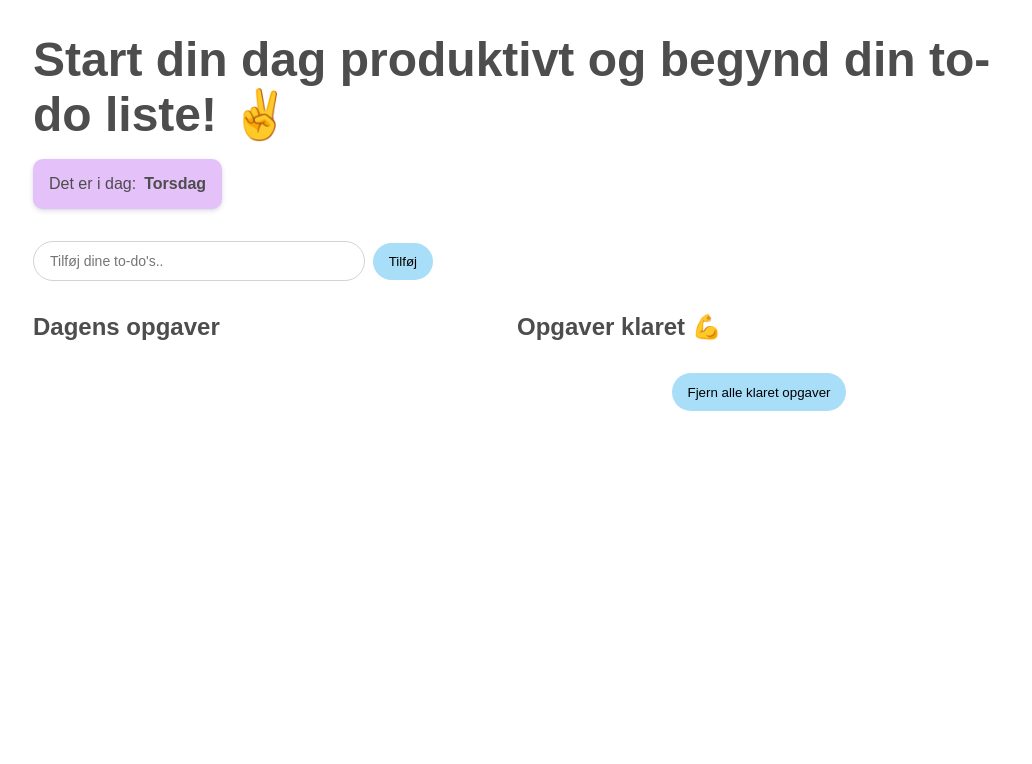
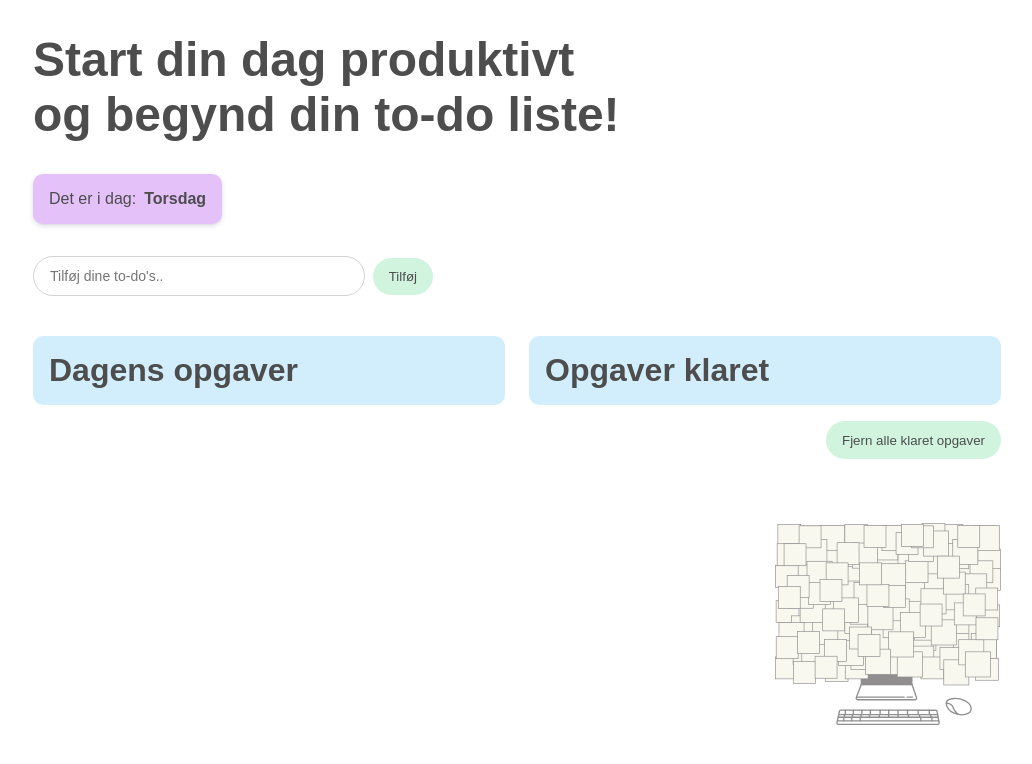
Before and after one commit to ceciliejadach/to_do_app, a plain HTML site: page index.html in a window 1280 px wide. Shown: the whole page, without its empty margins (123-1155 px from the left). Drawn offline with Linux system fonts and the light colour scheme.

Commit message:
færdig med styling

```diff
--- a/index.html
+++ b/index.html
@@ -11,16 +11,16 @@
 
 <body>
     <main>
-        <h1>Start din dag produktivt og begynd din to-do liste! &#9996</h1>
+        <h1>Start din dag produktivt og begynd din to-do liste!</h1>
         <div class="day_container">
             <p>Det er i dag:</p>
-            <strong id="demo"></strong>
-        </div>
-        <div class="input-field">
-            <input type="text" id="task" placeholder="Tilføj dine to-do's..">
-            <button class="add">Tilføj</button>
+            <strong id="day"></strong>
         </div>
         <div class="grid">
+            <div class="input-field">
+                <input type="text" id="task" placeholder="Tilføj dine to-do's..">
+                <button class="add">Tilføj</button>
+            </div>
             <div class="todo_container">
                 <div class="flex">
                     <h2 class="to_do">Dagens opgaver</h2>
@@ -30,7 +30,7 @@
                 </ul>
             </div>
             <div class="done_container">
-                <h2 id="done">Opgaver klaret &#128170</h2>
+                <h2 id="done">Opgaver klaret</h2>
                 <ul id="done_list_container">
                     <!-- <li></li> -->
                 </ul>
@@ -42,12 +42,12 @@
                 <button id="remove_all">Fjern alle klaret opgaver</button>
             </div>
         </div>
-        <!-- <div class="grid_2">
+        <div class="grid_2">
             <div></div>
             <div>
                 <img src="/svg/computer.svg" alt="computer">
             </div>
-        </div> -->
+        </div>
     </main>
 </body>
 
--- a/script.js
+++ b/script.js
@@ -14,7 +14,7 @@ const weekday = ["Søndag", "Mandag", "Tirsdag", "Onsdag", "Torsdag", "Fredag",
 
 const d = new Date();
 let day = weekday[d.getDay()];
-document.getElementById("demo").innerHTML = day;
+document.getElementById("day").innerHTML = day;
 
 //Lav array (det skal være tomt fra starten)
 let taskArray = [];
--- a/style.css
+++ b/style.css
@@ -6,21 +6,33 @@
 
 :root {
   --fluid-34-48: clamp(2.125rem, 1.8207rem + 1.5217vw, 3rem);
+  --fluid-20-32: clamp(1.25rem, 0.9891rem + 1.3043vw, 2rem);
+
+  --text-color: rgb(77, 77, 77);
+  --green: #d0f4de;
+  --container-blue-bg: #a9def986;
 }
 
 body {
   font-family: "poppins", sans-serif;
   padding: 1rem;
-  color: rgb(77, 77, 77);
+  color: var(--text-color);
 }
 
 main {
   margin-inline: auto;
   padding: 1rem;
 }
+
 h1 {
   font-size: var(--fluid-34-48);
   padding-bottom: 1rem;
+  max-width: 600px;
+  padding-bottom: 2rem;
+}
+
+h2 {
+  font-size: var(--fluid-20-32);
 }
 
 .flex {
@@ -49,9 +61,10 @@ input {
 button {
   border: none;
   outline: none;
-  background: #a9def9;
+  background: var(--green);
   padding: 0.7rem 1rem;
   border-radius: 25px;
+  color: var(--text-color);
 }
 
 .day_container {
@@ -87,7 +100,9 @@ ul li span {
 
 .todo_container,
 .done_container {
-  padding-block: 1rem;
+  padding: 1rem;
+  border-radius: 10px;
+  background: var(--container-blue-bg);
 }
 
 ul#to_do_list_container li::before {
@@ -114,8 +129,16 @@ ul#done_list_container li::after {
   text-decoration: line-through;
 }
 
+.grid {
+  display: grid;
+  gap: 1.5rem;
+}
+
 .grid_1 {
+  display: grid;
+  grid-template-columns: 1fr 2fr;
   padding-block: 1rem;
+  place-items: end;
 }
 
 .grid_2 {
@@ -125,6 +148,7 @@ ul#done_list_container li::after {
 
 img {
   padding-top: 3rem;
+  opacity: 50%;
 }
 
 @media (min-width: 700px) {
@@ -137,14 +161,22 @@ img {
   }
 
   .grid,
-  .grid_1,
   .grid_2 {
     display: grid;
     grid-template-columns: 1fr 1fr;
   }
 
-  .grid_1,
   .grid_2 {
-    place-items: center;
+    place-items: end;
+  }
+
+  .todo_container {
+    grid-column: 1;
+    grid-row: 2;
+  }
+
+  .done_container {
+    grid-column: 2;
+    grid-row: 2;
   }
 }
```
